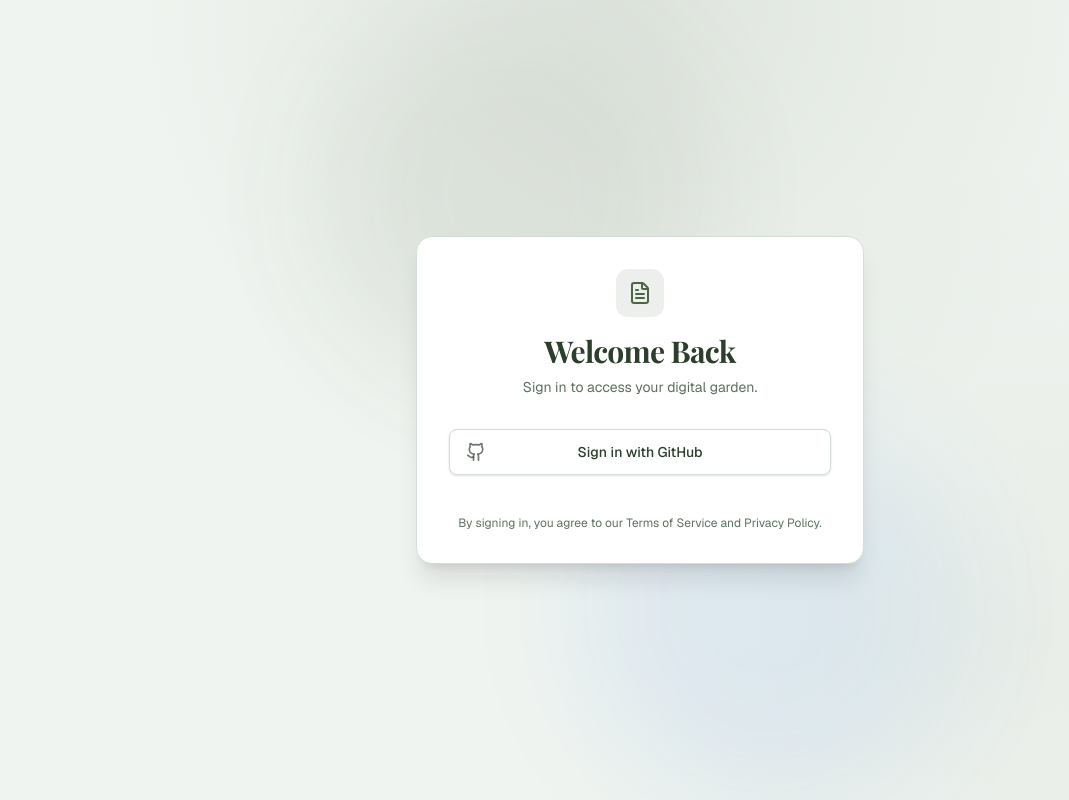
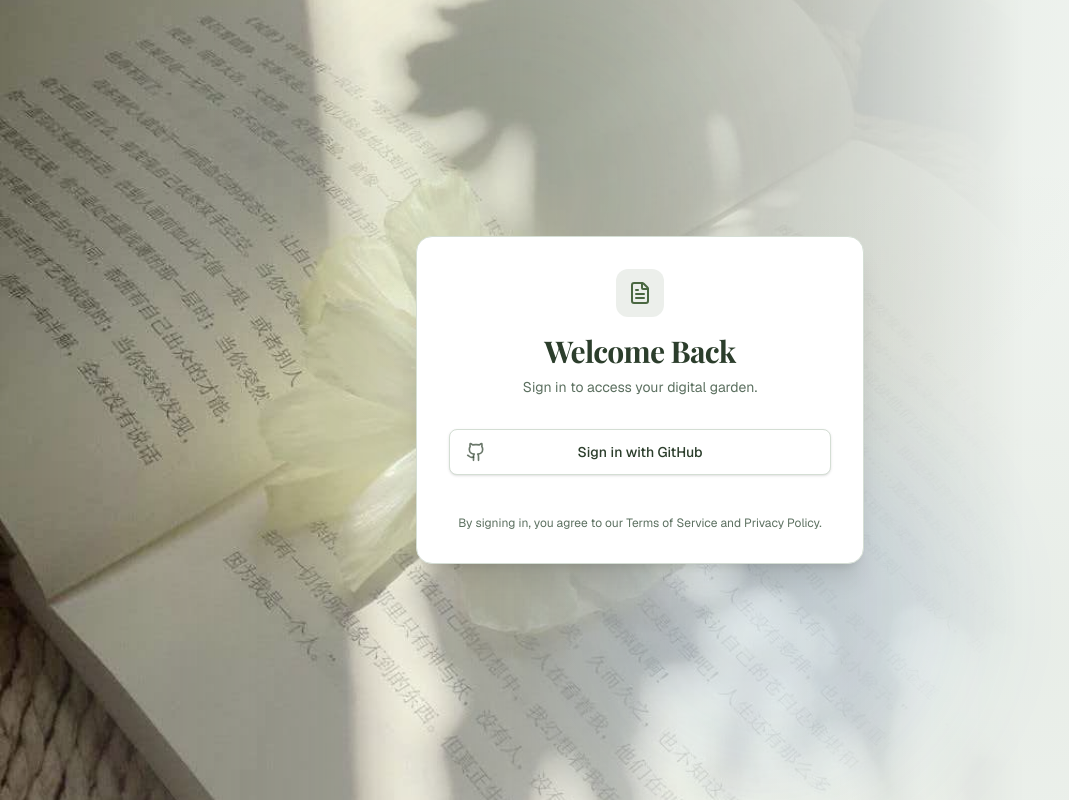
Before and after one commit to lorinefeng/Edge_notes-AI_Spark, a Next.js app: page /login in a window 1280 px wide. Shown: the whole page, without its empty margins (0-1069 px from the left). Built offline with nearby package versions, Linux system fonts and the light colour scheme; a web font is replaced by a local one.

Commit message:
feat(ui): upgrade visual style with classical book texture and glassmorphism

```diff
--- a/src/app/globals.css
+++ b/src/app/globals.css
@@ -25,7 +25,7 @@
     --background: #0f160f; /* Very Dark Green/Black */
     --foreground: #e2e8e2; /* Sage White */
 
-    --card: #1a221a; /* Dark Forest Card */
+    --card: rgba(26, 34, 26, 0.7); /* Dark Forest Card */
     --card-foreground: #e2e8e2;
 
     --primary: #7d9c72; /* Lighter Sage for Contrast */
@@ -86,6 +86,7 @@ h1, h2, h3, h4, h5, h6 {
 
 .pomelli-card {
   background: linear-gradient(145deg, var(--card), color-mix(in srgb, var(--card) 95%, var(--primary)));
+  backdrop-filter: blur(12px);
   border: 1px solid var(--border);
   box-shadow:
     0 10px 40px -10px color-mix(in srgb, var(--primary) 10%, transparent),
--- a/src/app/layout.tsx
+++ b/src/app/layout.tsx
@@ -33,6 +33,16 @@ export default function RootLayout({
       <body
         className={`${geistSans.variable} ${geistMono.variable} ${playfair.variable} antialiased`}
       >
+        <div
+          className="fixed left-0 top-0 h-full w-full z-[-1] pointer-events-none"
+          style={{
+            backgroundImage: 'url("/1d3ef831abebdc0030e6c9828371729e.jpg")',
+            backgroundSize: 'cover',
+            backgroundPosition: 'left center',
+            maskImage: 'linear-gradient(to right, black 0%, transparent 80%), linear-gradient(to bottom, black 0%, transparent 80%)',
+            WebkitMaskImage: 'linear-gradient(to right, black 0%, transparent 80%)',
+          }}
+        />
         {children}
       </body>
     </html>
--- a/src/app/page.tsx
+++ b/src/app/page.tsx
@@ -136,7 +136,7 @@ export default async function Dashboard(props: { searchParams: Promise<{ q?: str
             <Link
               key={note.id}
               href={`/note/${note.id}`}
-              className="group block bg-card rounded-xl border border-border p-6 hover:border-primary/50 hover:shadow-lg hover:-translate-y-1 transition-all duration-300"
+              className="group block bg-card backdrop-blur-md rounded-xl border border-border p-6 hover:border-primary/50 hover:shadow-lg hover:-translate-y-1 transition-all duration-300"
             >
               <div className="flex items-start justify-between mb-4">
                 <div className="p-2 rounded-lg bg-muted group-hover:bg-primary/10 transition-colors">
```
Also changed, not shown: public/1d3ef831abebdc0030e6c9828371729e.jpg (added).
